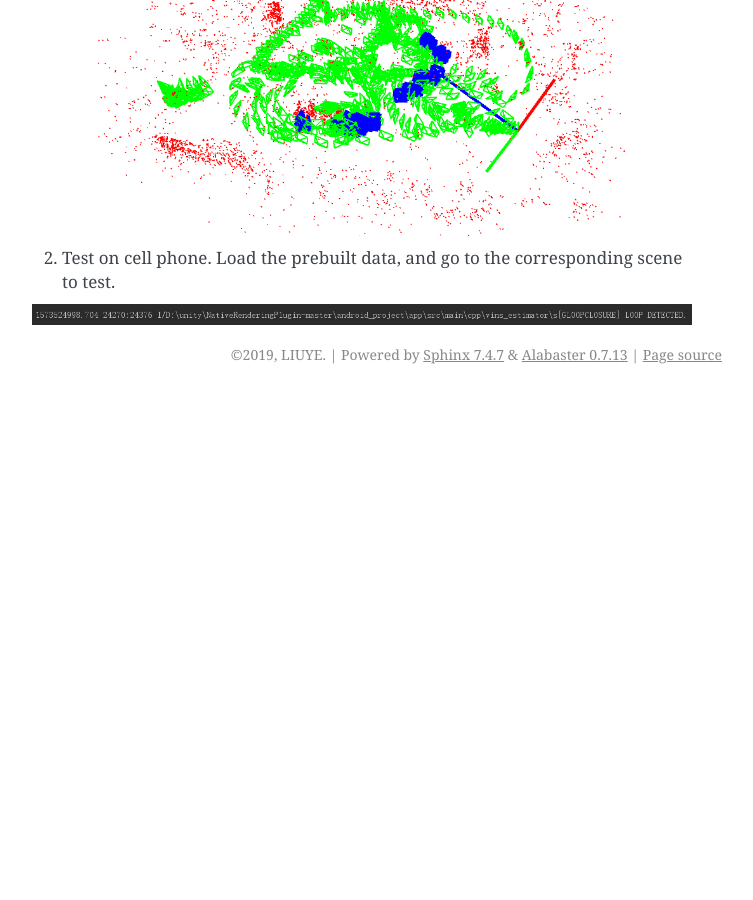
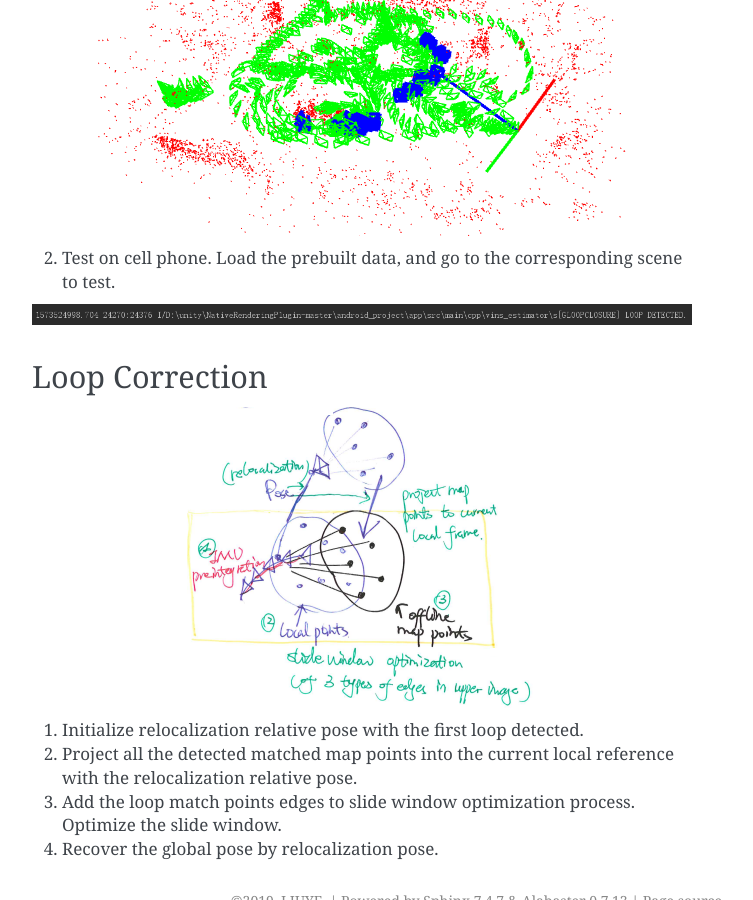
Before and after one commit to gggliuye/VIO, a Sphinx documentation site: the page built from docs/Gloopclosure/paper.rst, in a window 1280 px wide and 900 px high, scrolled down 1708 px. Shown: the whole window, without its empty margins (388-1141 px from the left). Built offline with Sphinx 7.4.7, drawn with Linux system fonts in a browser that asks for light colours; before the commit the page ends 2102 px from its top, so only the background shows below that.

Commit message:
Update paper.rst

```diff
--- a/docs/Gloopclosure/paper.rst
+++ b/docs/Gloopclosure/paper.rst
@@ -46,3 +46,15 @@ Experiments
 
 .. image:: loopdetected.PNG
    :align: center
+
+
+Loop Correction
+--------------------
+
+.. image:: loopcorrection.PNG
+   :align: center
+
+1. Initialize relocalization relative pose with the first loop detected.
+2. Project all the detected matched map points into the current local reference with the relocalization relative pose.
+3. Add the loop match points edges to slide window optimization process. Optimize the slide window.
+4. Recover the global pose by relocalization pose.
```
